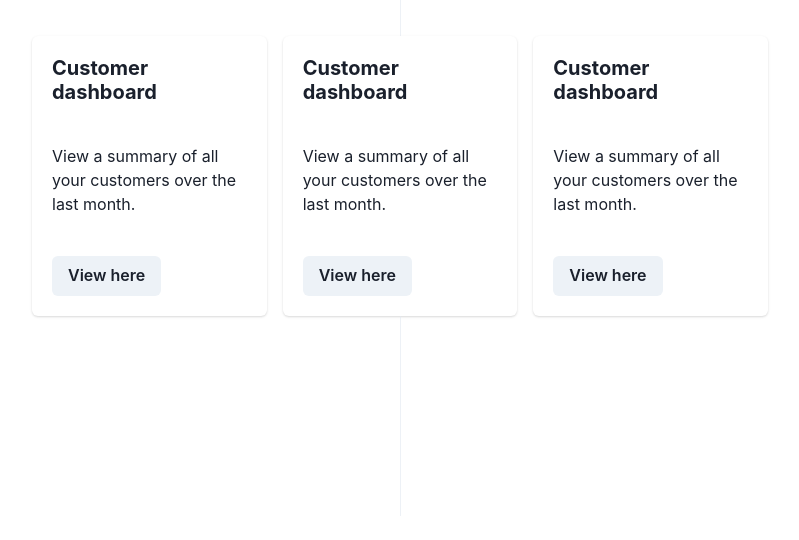
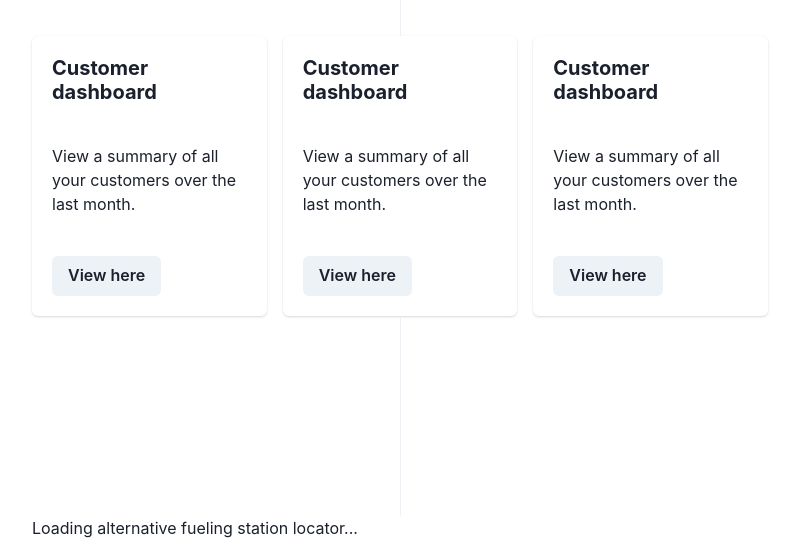
Before and after one commit to unapt/Elvec, a Next.js app in the folder packages/frontend/: page / in a window 1280 px wide. Shown: the part 758-1298 px from the top of the page, without its empty margins (240-1039 px from the left). Before the commit the page ends 1274 px from the top, so only its background shows below. Built offline with nearby package versions, Linux system fonts and the light colour scheme; no server answers.

Commit message:
add map from US department of energy ⚡

```diff
--- /dev/null
+++ b/packages/frontend/src/components/RandomMap.tsx
@@ -0,0 +1,10 @@
+
+
+export const RandomMap = () => {
+
+    const widget = `<div id="afdc-stations"><div id="afdc-stations-loading">Loading alternative fueling station locator...</div></div><script type="text/javascript">window.afdcStationsOptions = {"country":"all","localeCountry":"US","path":"/find/nearest","query":{}}</script><script async defer src="https://widgets.nrel.gov/afdc/station-locator/assets/embed.js"></script><noscript>Please enable JavaScript to view the alternative fueling station locator.</noscript>`
+
+    return (
+        <div dangerouslySetInnerHTML={{ __html: widget}} />
+    )
+}
--- a/packages/frontend/src/pages/index.tsx
+++ b/packages/frontend/src/pages/index.tsx
@@ -15,6 +15,7 @@ import {
 
 import { DarkModeSwitch } from "../components/DarkModeSwitch";
 import { Chargers } from '../components/Chargers';
+import { RandomMap } from '../components/RandomMap';
 
 export default function Index() {
   return (
@@ -90,6 +91,7 @@ export default function Index() {
           <Center height='200px'>
             <Divider orientation='vertical' />
           </Center>
+        <RandomMap />
       </Container>
     </>
   );
```
